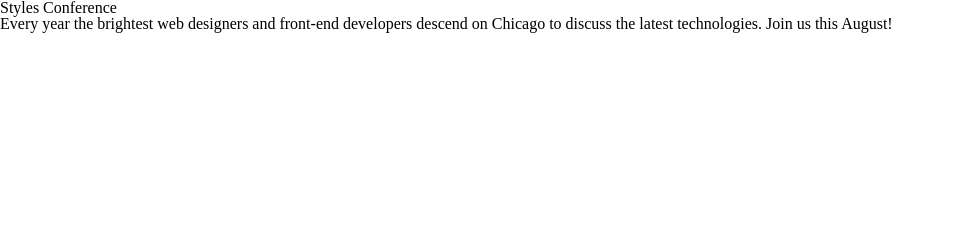
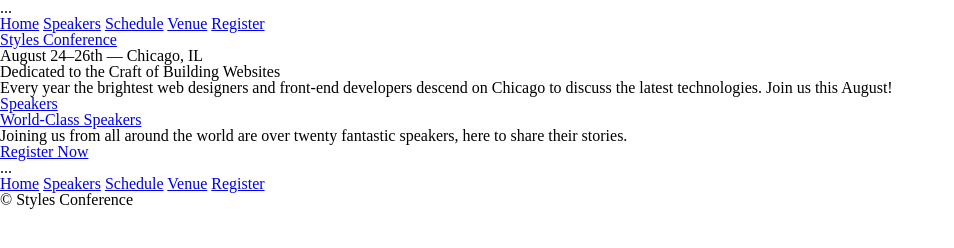
Before and after one commit to pleaseonthekeys/styles-conference, a plain HTML site: page index.html in a window 1280 px wide. Shown: the whole page, without its empty margins (0-954 px from the left). Drawn offline with Linux system fonts and the light colour scheme.

Commit message:
added links for home, speakers, schedule, venue, register

```diff
--- a/index.html
+++ b/index.html
@@ -5,8 +5,65 @@
     <title>Styles Conference</title>
     <link rel="stylesheet" href="assets/stylesheets/main.css">
   </head>
-  <body>
-    <h1>Styles Conference</h1>
-    <p>Every year the brightest web designers and front-end developers descend on Chicago to discuss the latest technologies. Join us this August!</p>
+
+<header>
+	    ...
+
+  <nav>
+    <a href="index.html">Home</a>
+    <a href="speakers.html">Speakers</a>
+    <a href="schedule.html">Schedule</a>
+    <a href="venue.html">Venue</a>
+    <a href="register.html">Register</a>
+  </nav>
+
+  <h1>
+  	<a href="index.html">Styles Conference</a>
+  </h1>
+  <h3>August 24&ndash;26th &mdash; Chicago, IL</h3>
+
+
+</header>
+
+<body>
+
+	<section>
+	  <h2>Dedicated to the Craft of Building Websites</h2>
+	  <p>Every year the brightest web designers and front-end developers descend on Chicago to discuss the latest technologies. Join us this August!</p>
+	</section>
+	<section>
+
+  <section>
+  	<a href="speakers.html">
+     <h5>Speakers</h5>
+     <h3>World-Class Speakers</h3>
+    </a>
+    <p>Joining us from all around the world are over twenty fantastic speakers, here to share their stories.</p>
+    <a href="register.html">Register Now</a>
+  </section>
+
+
+
+</section>
+
+
+
+
   </body>
+
+
+  <footer>
+  	  ...
+
+  <nav>
+    <a href="index.html">Home</a>
+    <a href="speakers.html">Speakers</a>
+    <a href="schedule.html">Schedule</a>
+    <a href="venue.html">Venue</a>
+    <a href="register.html">Register</a>
+  </nav>
+
+  <small>&copy; Styles Conference</small>
+</footer>
+
 </html>
```
Also changed, not shown: register.html (added), schedule.html (added), speakers.html (added), venue.html (added).
